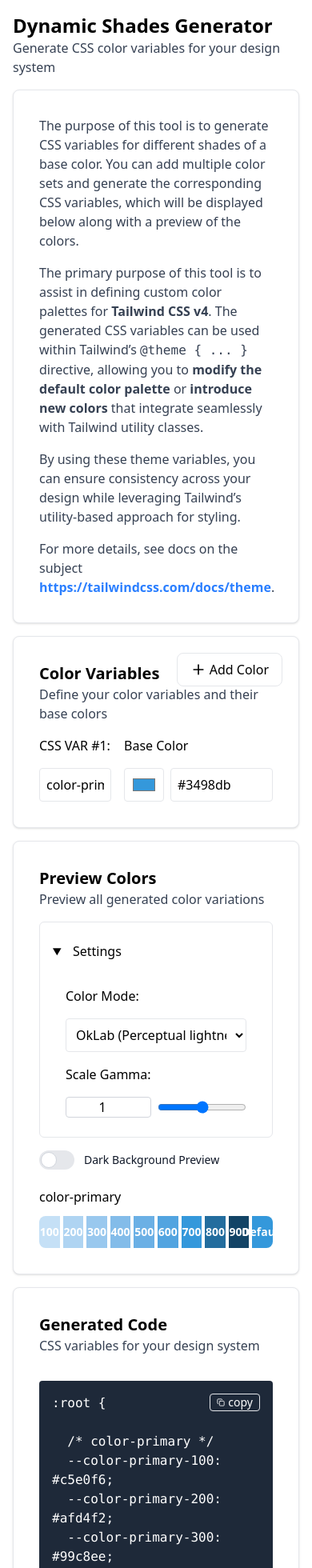
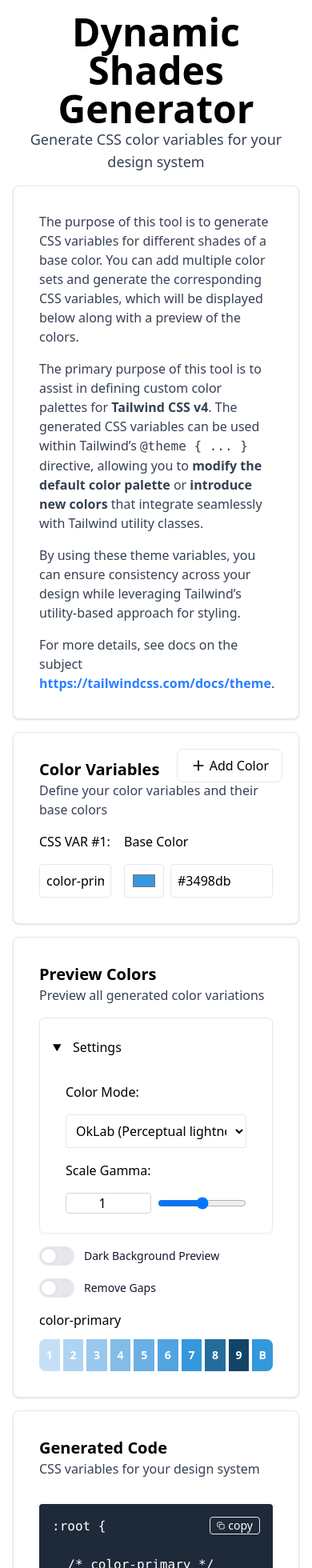
Before and after one commit to Maxiviper117/generate-colors-tailwindv4, a SvelteKit app: page / in a window 390 px wide. Shown: the top 1960 px of the page at 80% size. Built offline with nearby package versions, Linux system fonts and the light colour scheme.

Commit message:
feat: add preview gaps toggle and enhance layout for improved user experience

```diff
--- a/src/routes/+page.svelte
+++ b/src/routes/+page.svelte
@@ -10,6 +10,7 @@
 	let scaleGamma = $state(1.0);
 	let scalePadding = $state([0.2, 0.2]);
 	let previewDarkToggle = $state(false);
+	let previewGaps = $state(false);
 
 	function reset() {
 		// colorSets = [{ id: 0, varName: 'color-primary', baseColor: '#3498db' }];
@@ -152,10 +153,10 @@
 
 <main class="flex min-h-screen flex-col items-center gap-6 bg-white p-4 pb-36">
 	<div class="container mx-auto flex max-w-[800px] flex-col gap-4">
-		<div class="flex items-center justify-between">
+		<div class="flex items-center justify-center text-center">
 			<div>
-				<h1>Dynamic Shades Generator</h1>
-				<p>Generate CSS color variables for your design system</p>
+				<h1 class="text-5xl">Dynamic Shades Generator</h1>
+				<p class="text-lg font-medium">Generate CSS color variables for your design system</p>
 			</div>
 		</div>
 		<div class="flex flex-col gap-4 rounded-lg border border-gray-200 bg-white p-8 shadow">
@@ -186,30 +187,10 @@
 				</p>
 			</div>
 		</div>
-		<!-- <div class="flex items-center justify-center">
-			<div class="">
+
+		<div class="relative flex flex-col gap-4 rounded-lg border border-gray-200 bg-white p-8 shadow">
 			<button
-					class="inline-flex items-center gap-1 rounded-lg border border-gray-200 px-4 py-2 font-medium hover:bg-gray-100"
-					onclick={() => {
-						addColorSet();
-						generateAndDisplayShades();
-					}}
-				>
-					<Plus size={20} />
-					Add Color</button
-				>
-				<button
-					class="inline-flex items-center gap-1 rounded-lg bg-black px-4 py-2 font-medium text-white hover:bg-gray-800"
-					onclick={generateAndDisplayShades}
-				>
-					<RefreshCcw size={20} />
-					Generate Variables</button
-				>
-			</div>
-		</div> -->
-		<div class="flex flex-col gap-4 rounded-lg border border-gray-200 bg-white p-8 shadow relative">
-			<button
-					class="inline-flex items-center gap-1 rounded-lg border border-gray-200 px-4 py-2 font-medium hover:bg-gray-100 absolute top-5 right-5"
+				class="absolute top-5 right-5 inline-flex items-center gap-1 rounded-lg border border-gray-200 px-4 py-2 font-medium hover:bg-gray-100 active:scale-95 transition hover:scale-105"
 				onclick={() => {
 					addColorSet();
 					generateAndDisplayShades();
@@ -282,7 +263,7 @@
 					<summary class="py-4 font-medium">
 						<span class="rounded bg-white px-2 py-1"> Settings </span>
 					</summary>
-					<div class="rounded-lg flex flex-col gap-4 p-4 bg-white">
+					<div class="flex flex-col gap-4 rounded-lg bg-white p-4">
 						<div class="flex flex-col gap-4">
 							<div class="flex items-center gap-4">
 								<label class="tooltip rounded font-medium text-black" for="colorMode">
@@ -333,26 +314,40 @@
 					</div>
 				</details>
 			</div>
-			<div>
+			<div class="flex flex-col gap-4">
 				<label class="inline-flex cursor-pointer items-center">
 					<input type="checkbox" value="" class="peer sr-only" bind:checked={previewDarkToggle} />
 					<div
-						class="peer relative h-6 w-11 rounded-full bg-gray-200 peer-checked:bg-black peer-focus:ring-4 peer-focus:outline-none after:absolute after:start-[2px] after:top-[2px] after:h-5 after:w-5 after:rounded-full after:border after:border-gray-300 after:bg-white after:transition-all after:content-[''] peer-checked:after:translate-x-full peer-checked:after:border-white rtl:peer-checked:after:-translate-x-full"
+						class="peer relative h-6 w-11 rounded-full bg-gray-200 peer-checked:bg-gray-800  after:absolute after:start-[2px] after:top-[2px] after:h-5 after:w-5 after:rounded-full after:border after:border-gray-300 after:bg-white after:transition-all after:content-[''] peer-checked:after:translate-x-full peer-checked:after:border-white rtl:peer-checked:after:-translate-x-full"
 					></div>
 					<span class="ms-3 text-sm font-medium text-gray-900">Dark Background Preview</span>
 				</label>
+				<label class="inline-flex cursor-pointer items-center">
+					<input type="checkbox" value="" class="peer sr-only" bind:checked={previewGaps} />
+					<div
+						class="peer relative h-6 w-11 rounded-full bg-gray-200 peer-checked:bg-gray-800  after:absolute after:start-[2px] after:top-[2px] after:h-5 after:w-5 after:rounded-full after:border after:border-gray-300 after:bg-white after:transition-all after:content-[''] peer-checked:after:translate-x-full peer-checked:after:border-white rtl:peer-checked:after:-translate-x-full"
+					></div>
+					<span class="ms-3 text-sm font-medium text-gray-900">Remove Gaps</span>
+				</label>
 			</div>
-			<div class={`grid gap-6 ${previewDarkToggle ? 'rounded bg-gray-900 p-4 text-white' : ''}`}>
+			<div class={`grid gap-6 ${previewDarkToggle ? 'rounded-lg bg-gray-900 p-4 text-white' : ''}`}>
 				{#each colorSets as cs}
-					<div class="flex flex-col gap-1 space-y-2">
+					<div class="@container flex flex-col gap-1 space-y-2">
 						<label class="font-medium" for={cs.varName}>{cs.varName}</label>
-						<div class="grid grid-cols-10 gap-1 overflow-hidden rounded-lg">
+						<div
+							class={`grid grid-cols-10 ${!previewGaps ? 'gap-1' : ''} overflow-hidden rounded-lg`}
+						>
 							{#each dummyBoxes.filter((box) => box.varName === cs.varName) as box, index}
 								<div
 									class="flex min-h-10 items-center justify-center p-2 text-sm font-bold text-white"
 									style="background: {box.cssColor};"
 								>
-									{index === 9 ? 'Default' : parseInt(box.shade)}
+									<span class="hidden @md:block">
+										{index === 9 ? 'Base' : parseInt(box.shade)}
+									</span>
+									<span class="@md:hidden">
+										{index === 9 ? 'B' : String(box.shade).substring(0, 1)}
+									</span>
 								</div>
 							{/each}
 						</div>
```
Lines whose indentation alone changed are shown as unchanged.
